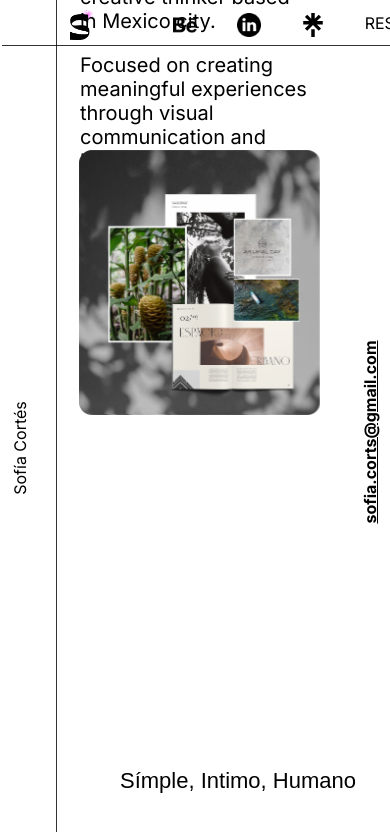
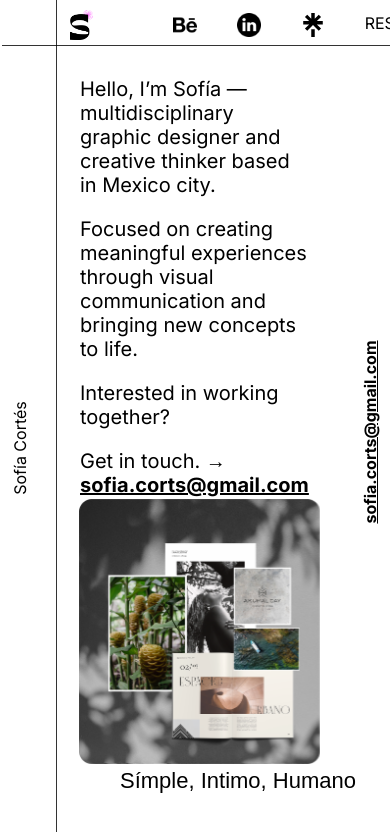
Before and after one commit to JesusWisord/sof-cv, a Next.js app: page / in a window 390 px wide. Shown: the top 832 px of the page. Built offline with nearby package versions, Linux system fonts and the light colour scheme; a web font is replaced by a local one.

Commit message:
little style fixes

```diff
--- a/src/styles/Home.module.css
+++ b/src/styles/Home.module.css
@@ -10,7 +10,7 @@
 .description{
   font-size: 24px;
   padding: 0 80px;
-  margin-top: -400px;
+  margin-top: -30vh;
 }
 
 .email{
@@ -119,6 +119,7 @@
 @media screen and (max-width: 1200px){
   .description{
     height: 90%;
+    margin-top: -12vh;
   }
 }
 
@@ -147,9 +148,15 @@
   .dot, .page_number{
     display: none;
   }
+  .image{
+    margin-top: 2vh;
+  }
 }
 
 @media screen and (max-width: 500px){
+  .header{
+    width: 80vw;
+  }
   .main{
     margin: 50px 0px;
   }
@@ -161,5 +168,6 @@
   }
   .image{
     width: 70%;
+    margin-top: 6vh;
   }
 }
```
